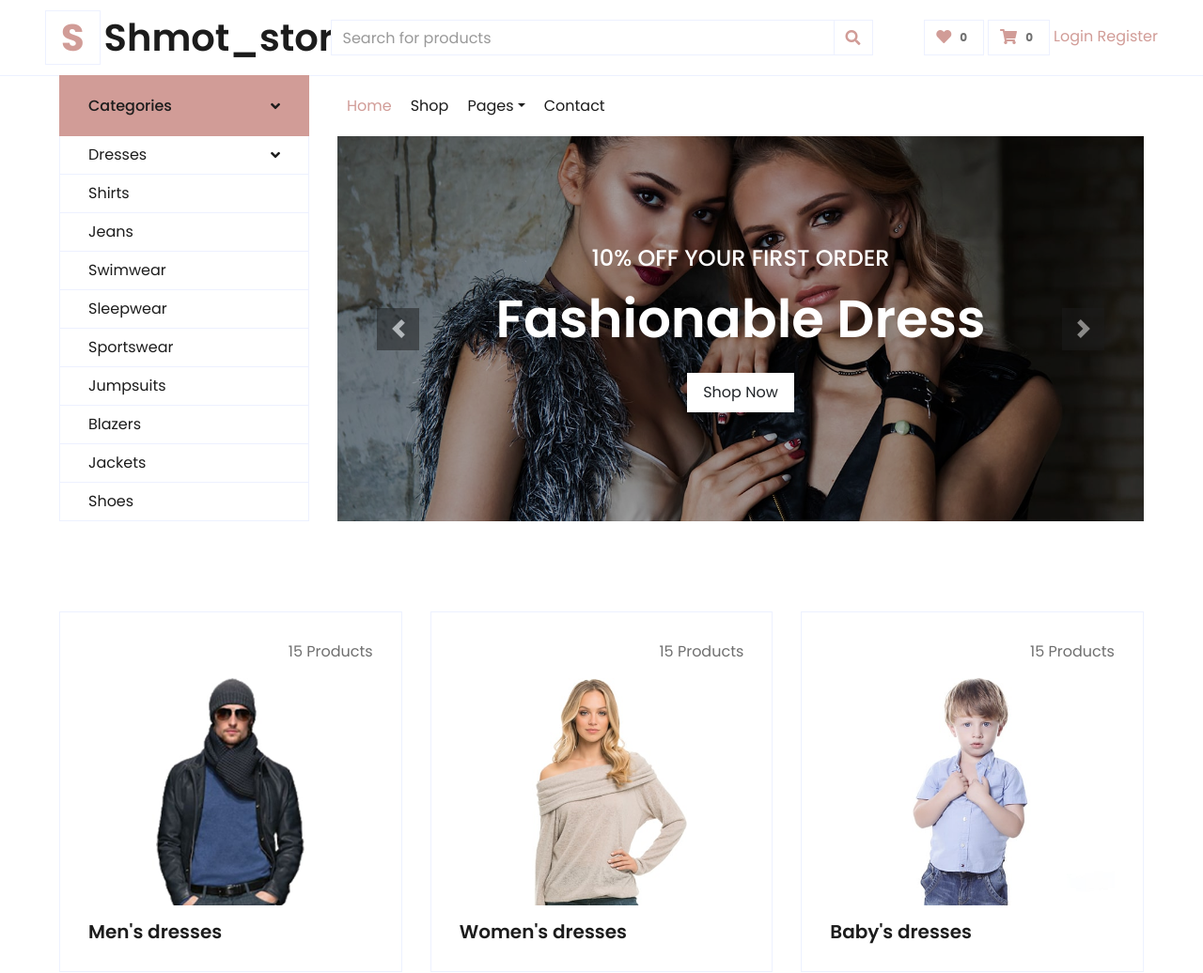
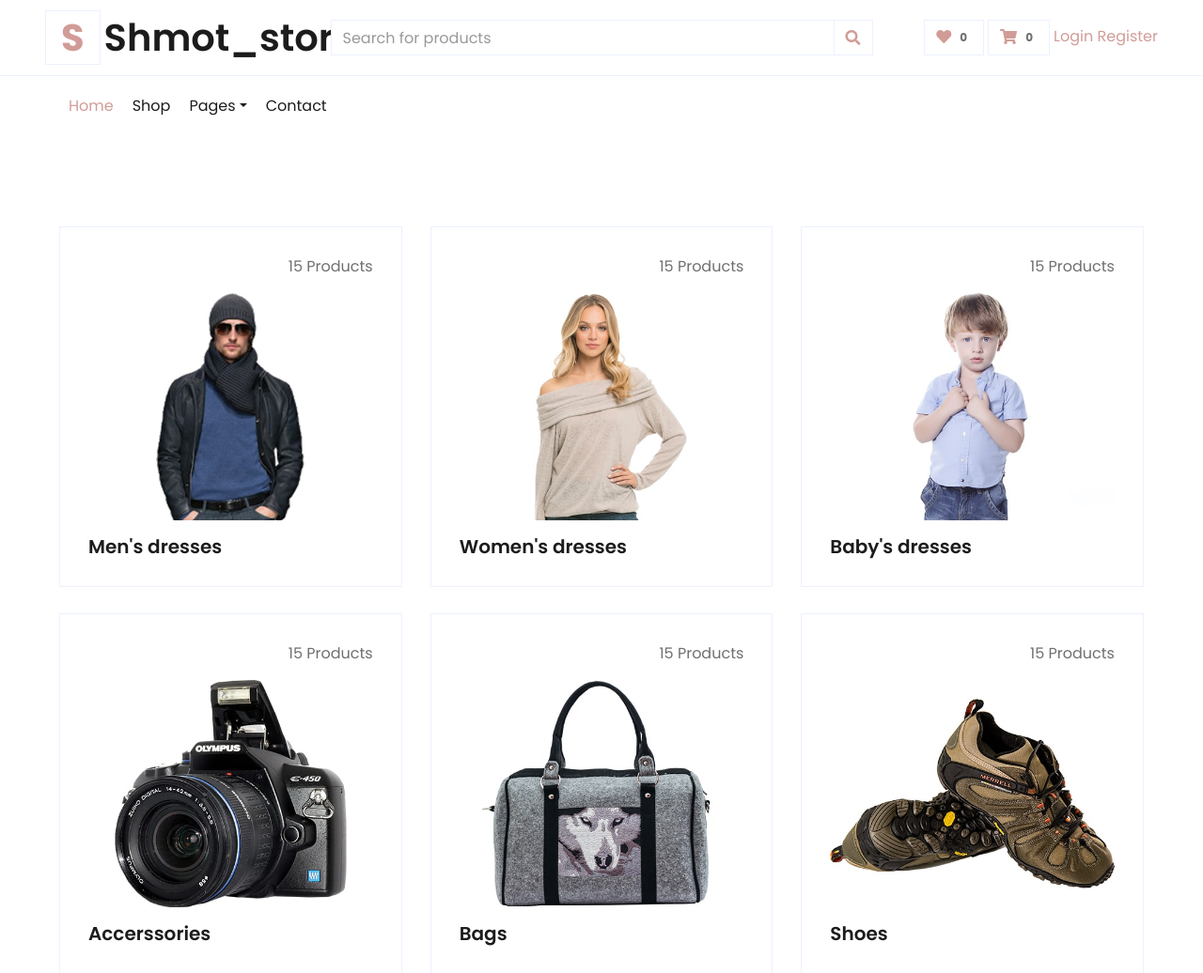
Before and after one commit to LAshinCHE/shmot_store, a Django app: page / in a window 1280 px wide. Shown: the top 1036 px of the page at 94% size. Run offline with Django 4.2, Linux system fonts and the light colour scheme; some libraries are stand-ins or nearby versions.

Commit message:
fix some bug

```diff
--- a/templates/index.html
+++ b/templates/index.html
@@ -9,33 +9,6 @@
     <!-- Navbar Start -->
     <div class="container-fluid mb-5">
         <div class="row border-top px-xl-5">
-            <div class="col-lg-3 d-none d-lg-block">
-                <a class="btn shadow-none d-flex align-items-center justify-content-between bg-primary text-white w-100" data-toggle="collapse" href="#navbar-vertical" style="height: 65px; margin-top: -1px; padding: 0 30px;">
-                    <h6 class="m-0">Categories</h6>
-                    <i class="fa fa-angle-down text-dark"></i>
-                </a>
-                <nav class="collapse show navbar navbar-vertical navbar-light align-items-start p-0 border border-top-0 border-bottom-0" id="navbar-vertical">
-                    <div class="navbar-nav w-100 overflow-hidden" style="height: 410px">
-                        <div class="nav-item dropdown">
-                            <a href="#" class="nav-link" data-toggle="dropdown">Dresses <i class="fa fa-angle-down float-right mt-1"></i></a>
-                            <div class="dropdown-menu position-absolute bg-secondary border-0 rounded-0 w-100 m-0">
-                                <a href="" class="dropdown-item">Men's Dresses</a>
-                                <a href="" class="dropdown-item">Women's Dresses</a>
-                                <a href="" class="dropdown-item">Baby's Dresses</a>
-                            </div>
-                        </div>
-                        <a href="" class="nav-item nav-link">Shirts</a>
-                        <a href="" class="nav-item nav-link">Jeans</a>
-                        <a href="" class="nav-item nav-link">Swimwear</a>
-                        <a href="" class="nav-item nav-link">Sleepwear</a>
-                        <a href="" class="nav-item nav-link">Sportswear</a>
-                        <a href="" class="nav-item nav-link">Jumpsuits</a>
-                        <a href="" class="nav-item nav-link">Blazers</a>
-                        <a href="" class="nav-item nav-link">Jackets</a>
-                        <a href="" class="nav-item nav-link">Shoes</a>
-                    </div>
-                </nav>
-            </div>
             <div class="col-lg-9">
                 <nav class="navbar navbar-expand-lg bg-light navbar-light py-3 py-lg-0 px-0">
                     <a href="" class="text-decoration-none d-block d-lg-none">
@@ -59,40 +32,6 @@
                         </div>
                         </div>
                 </nav>
-                <div id="header-carousel" class="carousel slide" data-ride="carousel">
-                    <div class="carousel-inner">
-                        <div class="carousel-item active" style="height: 410px;">
-                            <img class="img-fluid" src="{%static 'img/carousel-1.jpg'%}" alt="Image">
-                            <div class="carousel-caption d-flex flex-column align-items-center justify-content-center">
-                                <div class="p-3" style="max-width: 700px;">
-                                    <h4 class="text-light text-uppercase font-weight-medium mb-3">10% Off Your First Order</h4>
-                                    <h3 class="display-4 text-white font-weight-semi-bold mb-4">Fashionable Dress</h3>
-                                    <a href="" class="btn btn-light py-2 px-3">Shop Now</a>
-                                </div>
-                            </div>
-                        </div>
-                        <div class="carousel-item" style="height: 410px;">
-                            <img class="img-fluid" src="{%static 'img/carousel-2.jpg' %}" alt="Image">
-                            <div class="carousel-caption d-flex flex-column align-items-center justify-content-center">
-                                <div class="p-3" style="max-width: 700px;">
-                                    <h4 class="text-light text-uppercase font-weight-medium mb-3">10% Off Your First Order</h4>
-                                    <h3 class="display-4 text-white font-weight-semi-bold mb-4">Reasonable Price</h3>
-                                    <a href="" class="btn btn-light py-2 px-3">Shop Now</a>
-                                </div>
-                            </div>
-                        </div>
-                    </div>
-                    <a class="carousel-control-prev" href="#header-carousel" data-slide="prev">
-                        <div class="btn btn-dark" style="width: 45px; height: 45px;">
-                            <span class="carousel-control-prev-icon mb-n2"></span>
-                        </div>
-                    </a>
-                    <a class="carousel-control-next" href="#header-carousel" data-slide="next">
-                        <div class="btn btn-dark" style="width: 45px; height: 45px;">
-                            <span class="carousel-control-next-icon mb-n2"></span>
-                        </div>
-                    </a>
-                </div>
             </div>
         </div>
     </div>
```
Also changed, not shown: store/models.py (+5 -5 lines), db.sqlite3, store/migrations/0003_rename_quality_orderitem_quantity.py (added).
